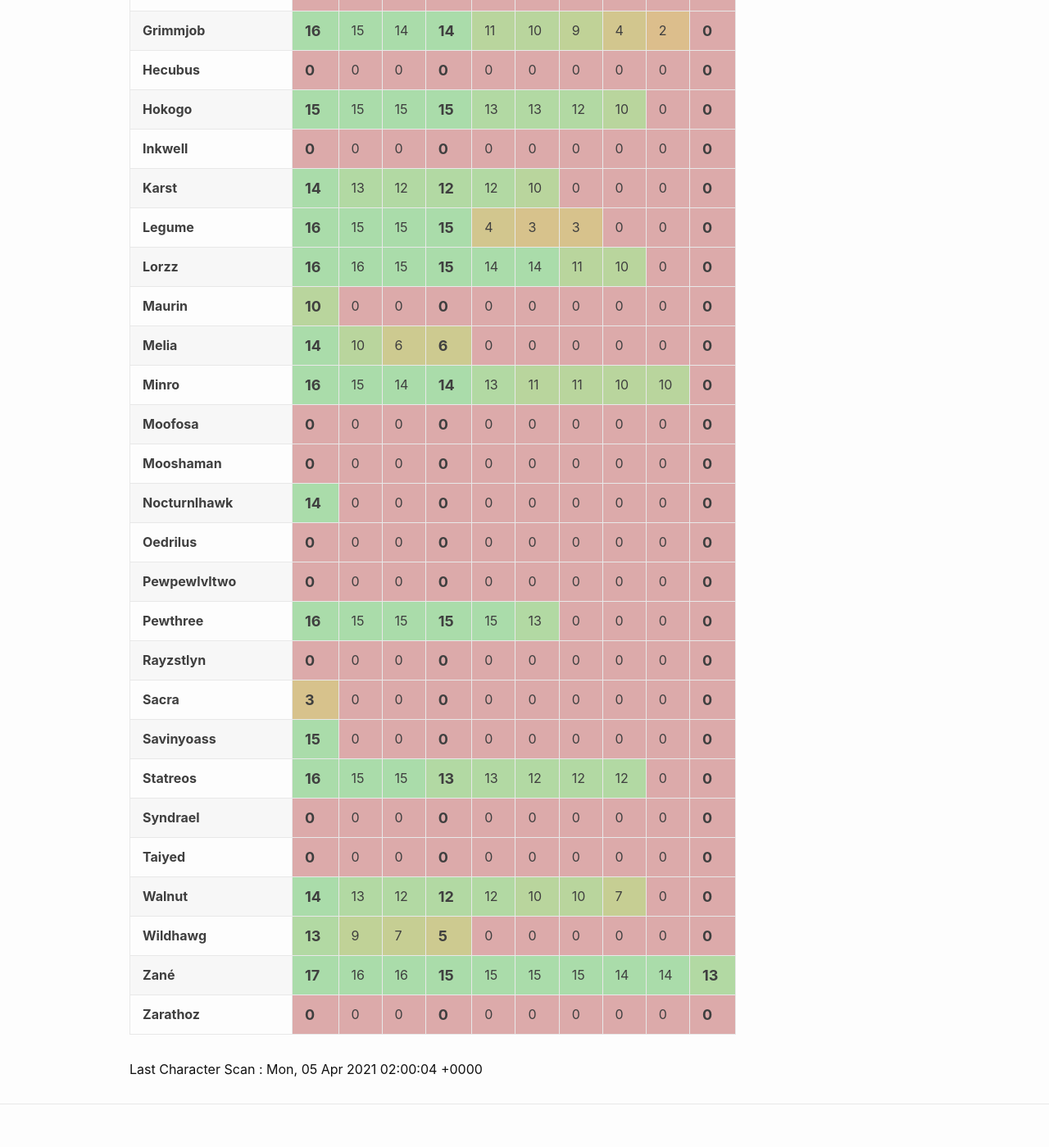
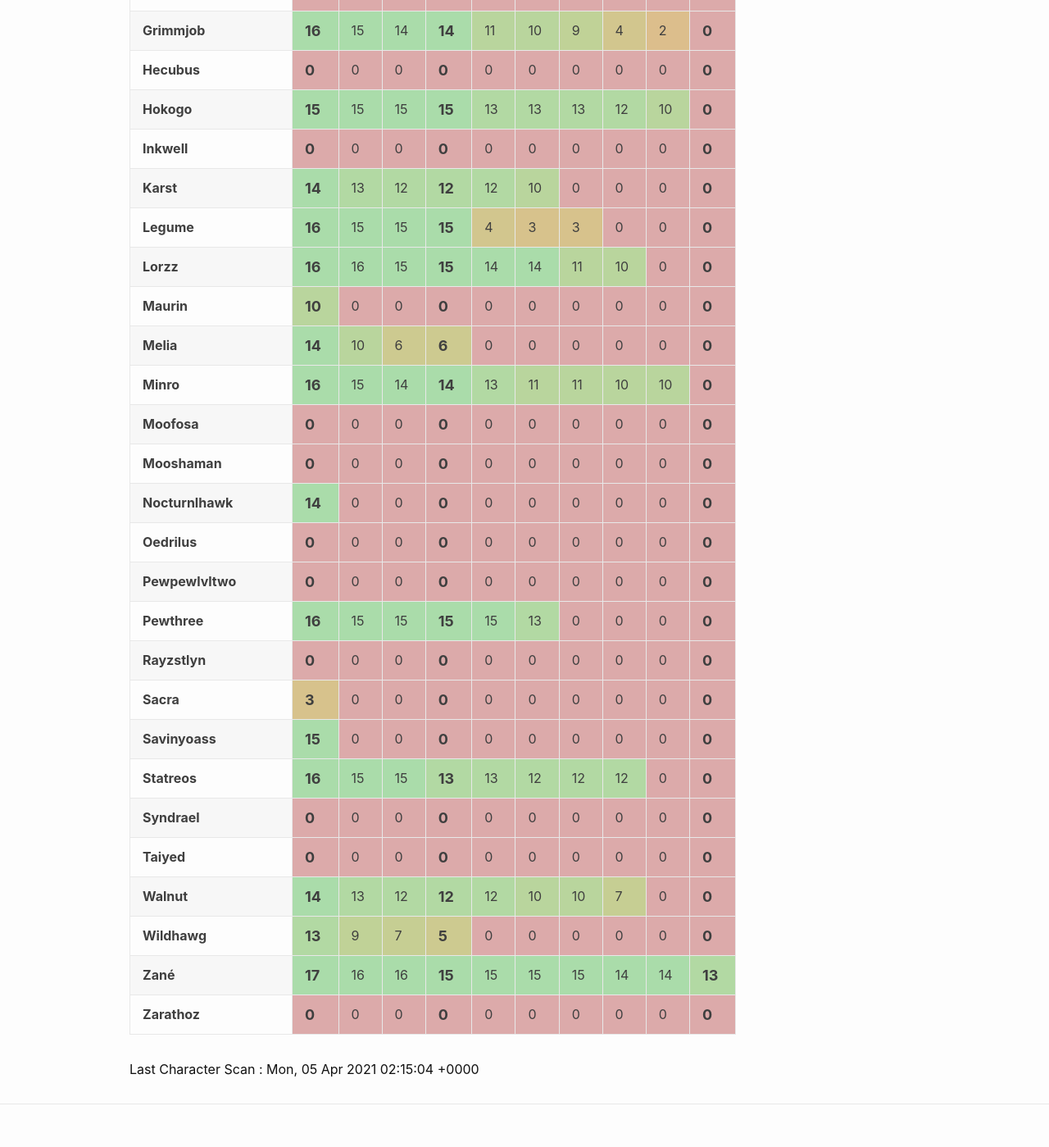
Before and after one commit to eldertribunal/keystonetracker, a Jekyll site: the page built from weekly.md, in a window 1280 px wide. Shown: the part 853-2252 px from the top of the page at 82% size. Built offline with Jekyll 4.4.1, drawn with Linux system fonts in a browser that asks for light colours.

Commit message:
auto scan Mon Apr  5 02:15:52 UTC 2021

```diff
--- a/_data/scanned.json
+++ b/_data/scanned.json
@@ -1,3 +1,3 @@
 {
-  "timestamp": 1617588004
+  "timestamp": 1617588904
 }
--- a/_data/weekly.json
+++ b/_data/weekly.json
@@ -488,9 +488,9 @@
       15,
       13,
       13,
+      13,
       12,
       10,
-      0,
       0
     ]
   },
```
